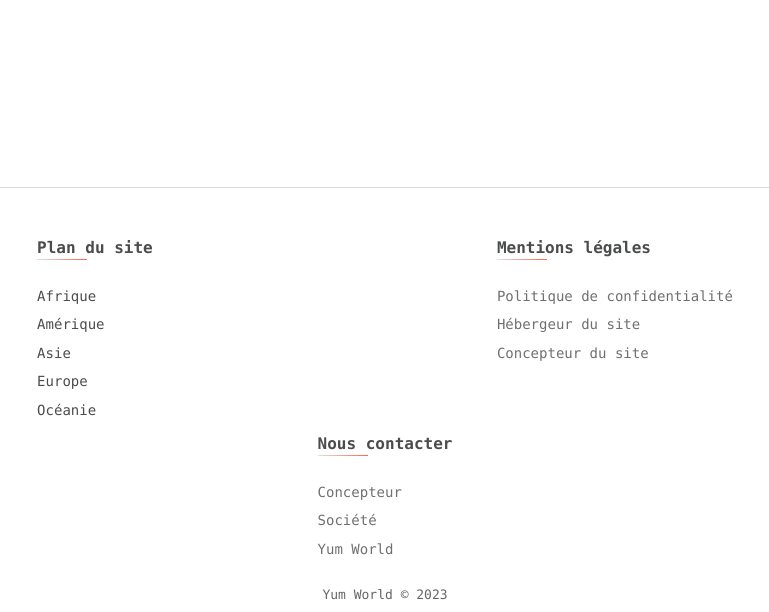
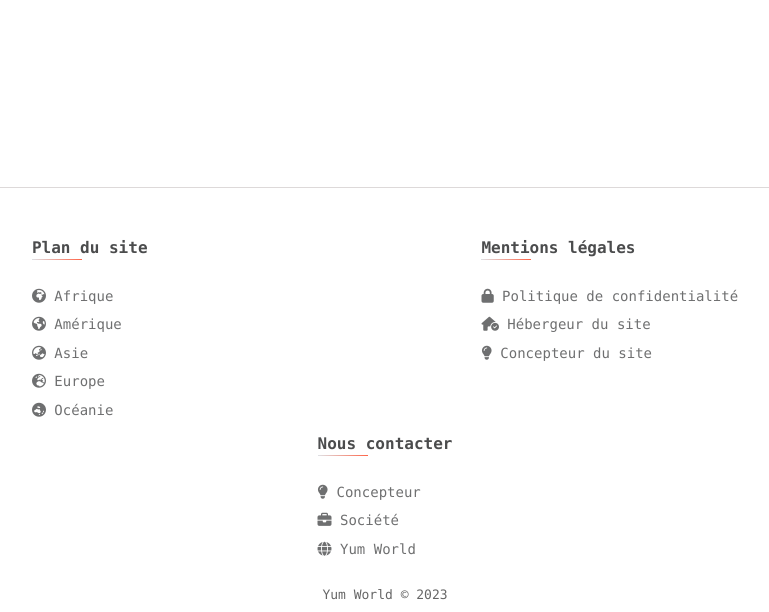
Before and after one commit to mrwtrbi/Yum-World, a PHP site: page /php/index.php in a window 1280 px wide. Shown: the part 520-1132 px from the top of the page, without its empty margins (255-1024 px from the left). Run offline with PHP 8.4, Linux system fonts and the light colour scheme; some libraries are stand-ins or nearby versions.

Commit message:
Update footer.php

```diff
--- a/php/footer.php
+++ b/php/footer.php
@@ -3,29 +3,29 @@
 	<div class="colonne">
 	<h3>Plan du site</h3>
 	<ul>
-		<li>Afrique</li>
-		<li>Amérique</li>
-		<li>Asie</li>
-		<li>Europe</li>
-		<li>Océanie</li>
+		<li><a href="#"><i class="fa-solid fa-earth-africa"></i> Afrique</a></li>
+		<li><a href="#"><i class="fa-solid fa-earth-americas"></i> Amérique</a></li>
+		<li><a href="#"><i class="fa-solid fa-earth-asia"></i> Asie</a></li>
+		<li><a href="#"><i class="fa-solid fa-earth-europe"></i> Europe</a></li>
+		<li><a href="#"><i class="fa-solid fa-earth-oceania"></i> Océanie</a></li>
 	</ul>
 	</div>
 
 	<div class="colonne">
 	<h3>Mentions légales</h3>
 	<ul>
-		<li><a href="#">Politique de confidentialité</a></li>
-		<li><a href="#">Hébergeur du site</a></li>
-		<li><a href="#">Concepteur du site</a></li>
+		<li><a href="#"><i class="fa-solid fa-lock"></i> Politique de confidentialité</a></li>
+		<li><a href="#"><i class="fa-solid fa-house-circle-check"></i> Hébergeur du site</a></li>
+		<li><a href="#"><i class="fa-solid fa-lightbulb"></i> Concepteur du site</a></li>
 	</ul>
 	</div>
 
 	<div class="colonne">
 	<h3>Nous contacter</h3>
 	<ul>
-		<li><a href="#">Concepteur</a></li>
-		<li><a href="#">Société</a></li>
-		<li><a href="#">Yum World</a></li>
+		<li><a href="#"><i class="fa-solid fa-lightbulb"></i> Concepteur</a></li>
+		<li><a href="#"><i class="fa-solid fa-briefcase"></i> Société</a></li>
+		<li><a href="#"><i class="fa-solid fa-globe"></i> Yum World</a></li>
 	</ul>
 	</div>
 </div>
```
